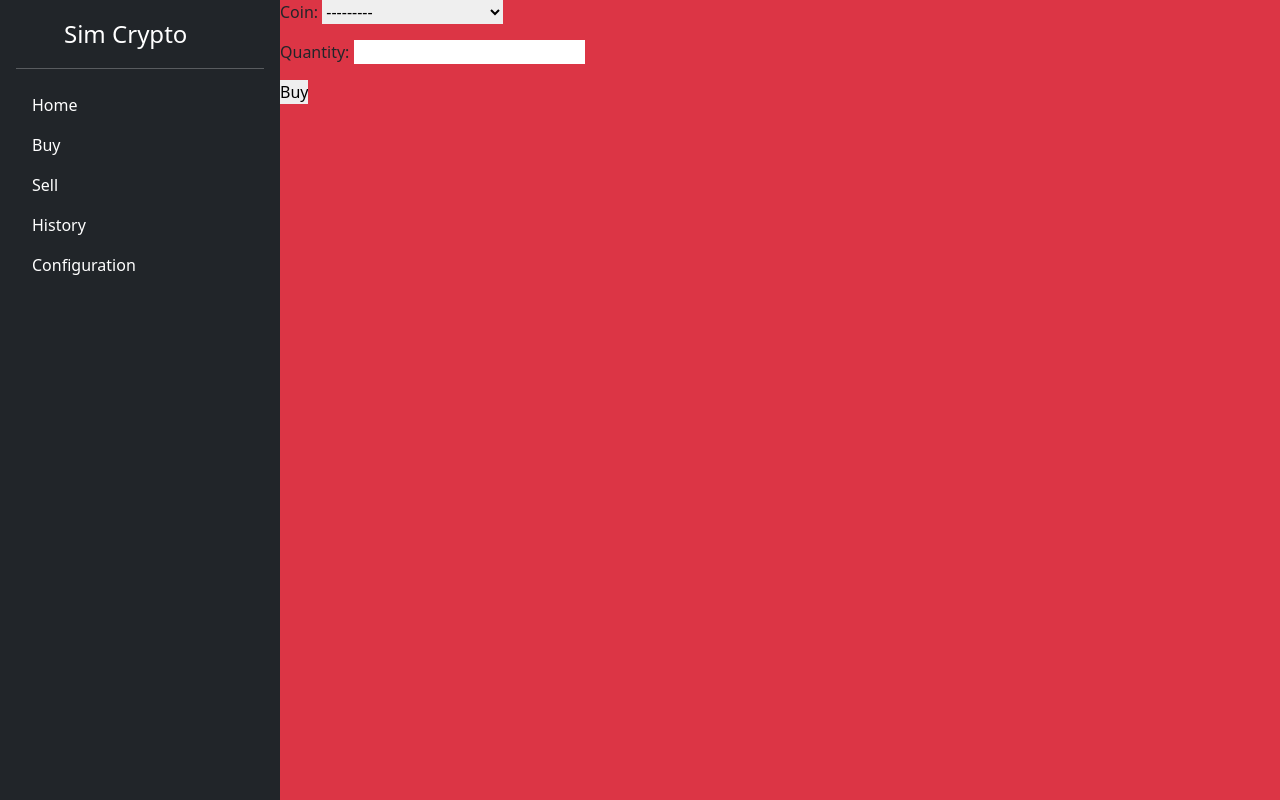
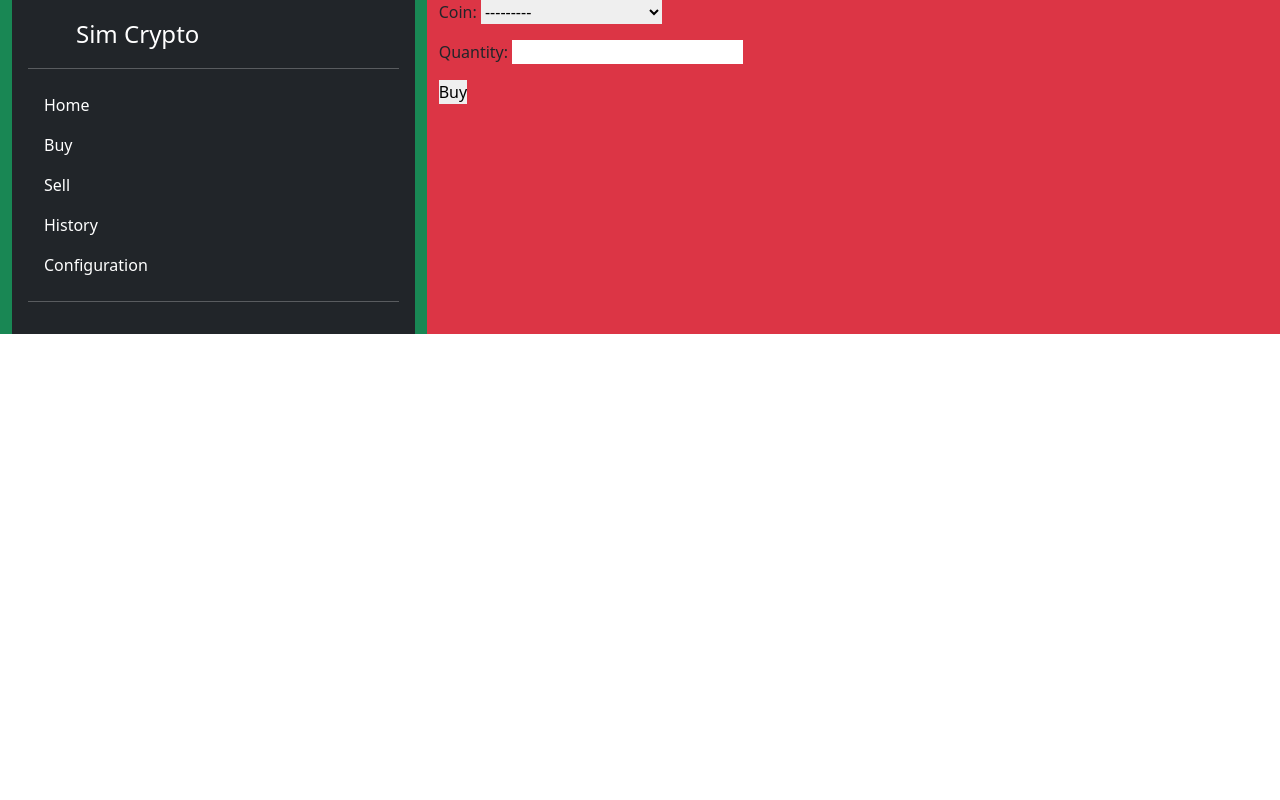
Before and after one commit to edumats/sim-crypto, a Django app: page /buy/ in a window 1280 px wide. Run offline with Django 4.2, Linux system fonts and the light colour scheme; tables that the repository leaves empty hold one stand-in row (values such as "Sample post"); some libraries are stand-ins or nearby versions.

Commit message:
Fixing broken layout

```diff
--- a/portfolio/templates/portfolio/bar_items.html
+++ b/portfolio/templates/portfolio/bar_items.html
@@ -1,8 +1,8 @@
 <li class="nav-item">
-  <a class="nav-link text-white" href="#">Home</a>
+  <a class="nav-link text-white" href="{% url 'index' %}">Home</a>
 </li>
 <li class="nav-item">
-  <a class="nav-link text-white" href="#">Buy</a>
+  <a class="nav-link text-white" href="{% url 'buy' %}">Buy</a>
 </li>
 <li class="nav-item">
   <a class="nav-link text-white" href="#">Sell</a>
--- a/portfolio/templates/portfolio/base.html
+++ b/portfolio/templates/portfolio/base.html
@@ -51,21 +51,25 @@
 </head>
 
 <body>
-  <div class="d-flex flex-column flex-md-row h-100 w-100">
+  <div class="container-fluid">
+    <div class="row">
+      <div class="col-md-4 bg-success">
         <!-- Navbar -->
         {% include "portfolio/base_navbar.html" %}
         <!-- End of Navbar-->
         <!-- Sidebar -->
         {% include "portfolio/base_sidebar.html" %}
         <!-- End of Sidebar-->
-
+      </div>
       <!-- Content -->
-
-    <!-- End of Content-->
-  </div>
-  <div class="bg-danger w-100 h-100 overflow-auto">
+      <div class="col-md-8 bg-danger overflow-auto">
         {% block content %}
         {% endblock %}
       </div>
+      <!-- End of Content-->
+    </div>
+  </div>
+
+
 </body>
 </html>
--- a/portfolio/templates/portfolio/base_navbar.html
+++ b/portfolio/templates/portfolio/base_navbar.html
@@ -1,6 +1,6 @@
 <nav class="navbar navbar-expand-lg d-md-none navbar-light navbar-dark bg-dark">
     <div class="container-fluid">
-      <a class="navbar-brand" href="#">Sim Crypto</a>
+      <a class="navbar-brand" href="{% url 'index' %}">Sim Crypto</a>
       <button class="navbar-toggler" type="button" data-bs-toggle="collapse" data-bs-target="#navbarNavAltMarkup" aria-controls="navbarNavAltMarkup" aria-expanded="false" aria-label="Toggle navigation">
         <span class="navbar-toggler-icon"></span>
       </button>
--- a/portfolio/templates/portfolio/base_sidebar.html
+++ b/portfolio/templates/portfolio/base_sidebar.html
@@ -1,11 +1,11 @@
-<div class="d-flex flex-column flex-shrink-0 p-3 text-white bg-dark d-none d-md-block" style="width: 280px;">
+<div class="d-flex flex-column flex-shrink-0 p-3 text-white bg-dark d-none d-md-block">
   <a href="/" class="d-flex align-items-center mb-3 mb-md-0 me-md-auto text-white text-decoration-none">
     <svg class="bi me-2" width="40" height="32"><use xlink:href="#bootstrap"></use></svg>
     <span class="fs-4">Sim Crypto</span>
   </a>
   <hr>
   <ul class="nav nav-pills flex-column mb-auto">
-    {% extends "portfolio/bar_items.html"%}
+    {% include "portfolio/bar_items.html"%}
   </ul>
   <hr>
 
--- a/portfolio/templates/portfolio/index.html
+++ b/portfolio/templates/portfolio/index.html
@@ -27,7 +27,11 @@
               </tr>
             {% empty %}
               <tr>
-                <tr>No assets</tr>
+                <th scope="row"></th>
+                <td>No assets</td>
+                <td></td>
+                <td></td>
+                <td></td>
               </tr>
             {% endfor %}
             </tbody>
```
Lines whose indentation alone changed are shown as unchanged.
